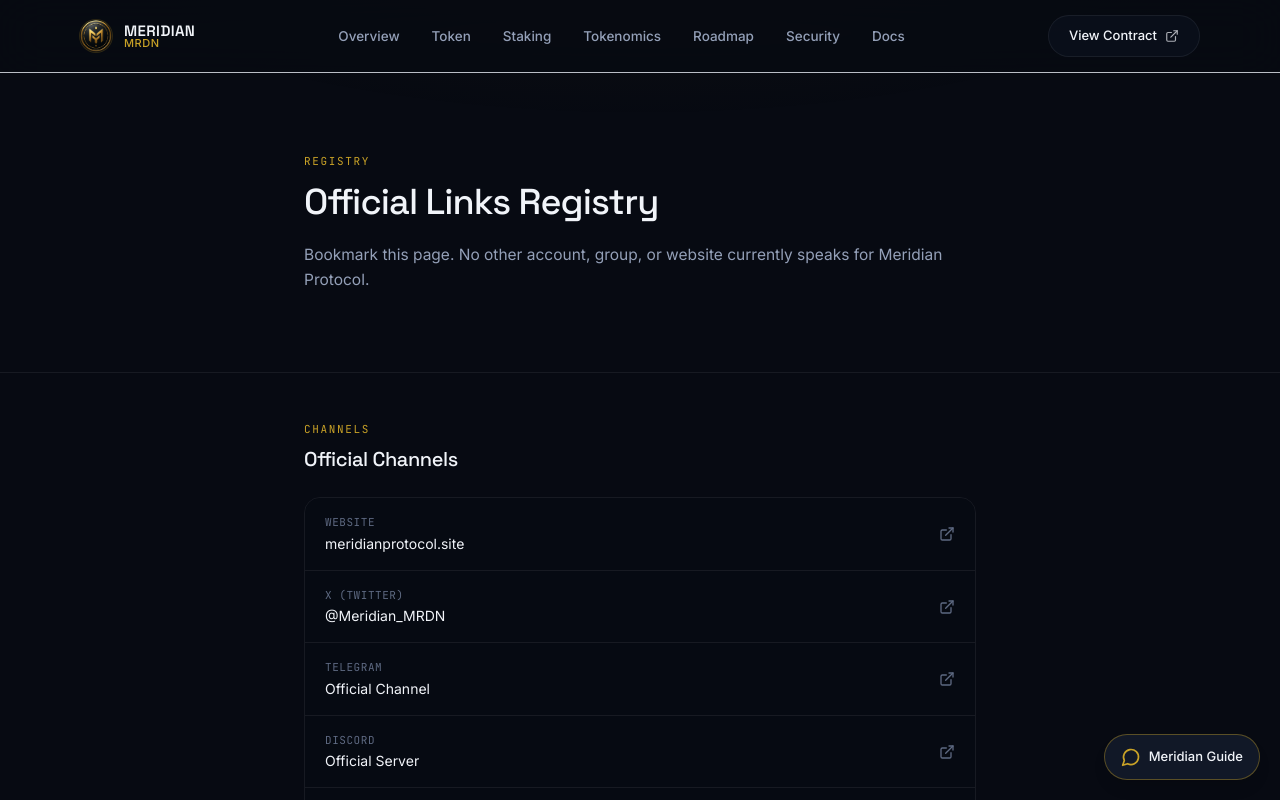
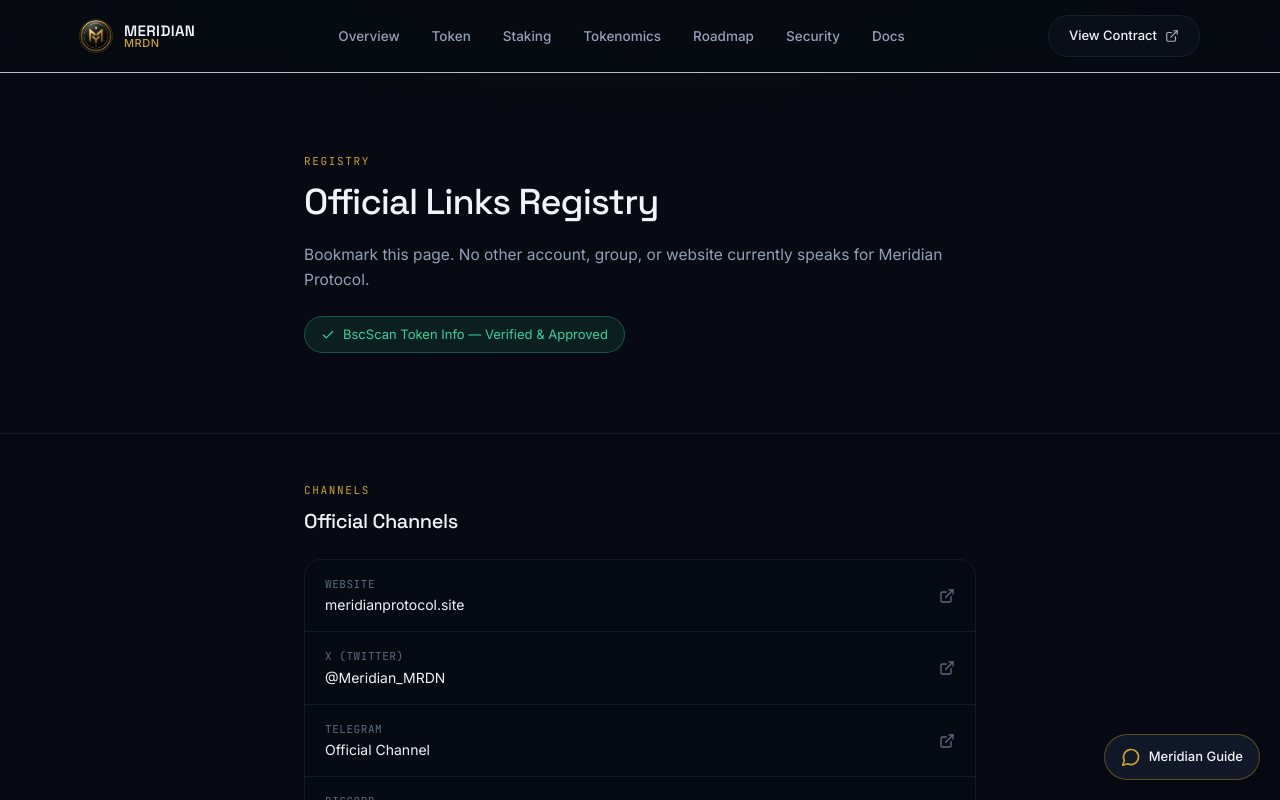
Before and after one commit to AuthorFarhanFaiz/MeridianProtocol-OfficialWebsite, a React (Vite) app: page /official-links in a window 1280 px wide. Shown: the top 800 px of the page. Built offline with nearby package versions, Linux system fonts and the light colour scheme.

Commit message:
Add BscScan Token Info section to OfficialLinks

```diff
--- a/src/pages/OfficialLinks.tsx
+++ b/src/pages/OfficialLinks.tsx
@@ -51,6 +51,10 @@ export default function OfficialLinks() {
               Bookmark this page. No other account, group, or website currently
               speaks for Meridian Protocol.
             </p>
+            <div className="mt-6 inline-flex items-center gap-2 rounded-full border border-status-live/30 bg-status-live/10 px-4 py-2 text-[13px] text-status-live">
+              <Check className="h-3.5 w-3.5" />
+              BscScan Token Info — Verified &amp; Approved
+            </div>
           </div>
         </div>
       </section>
```
